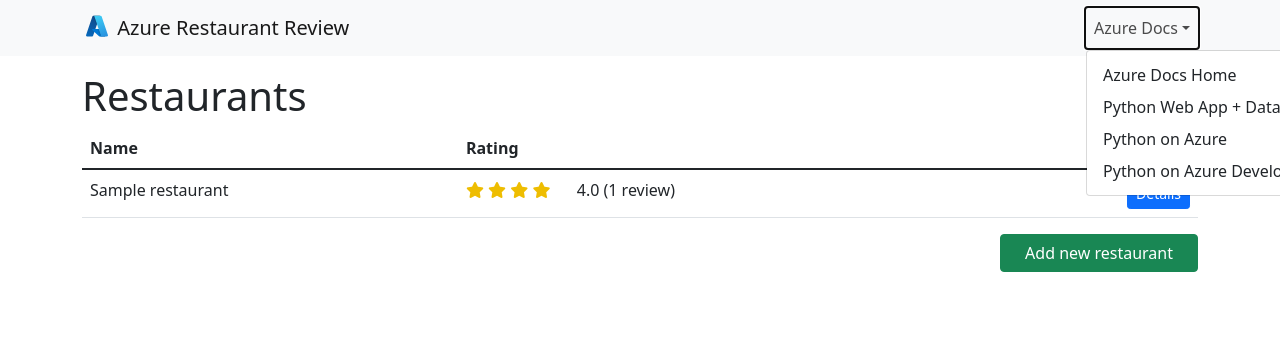
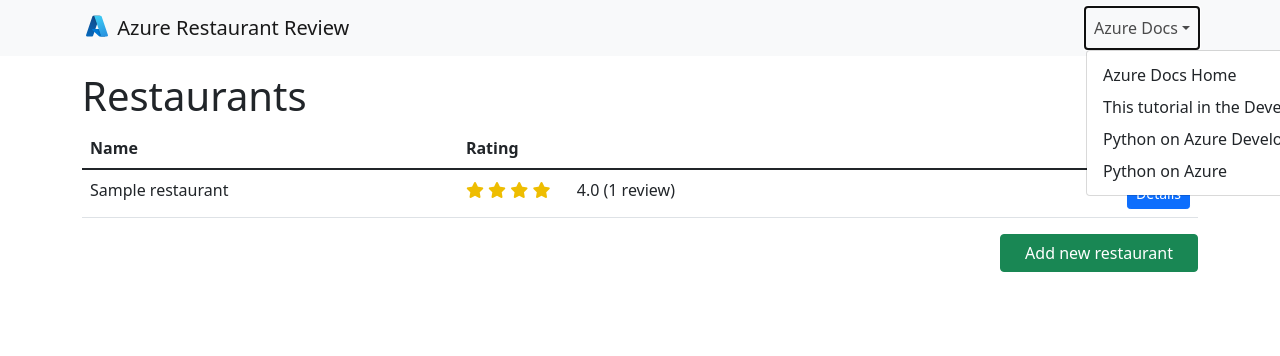
Before and after one commit to Azure-Samples/msdocs-flask-web-app-managed-identity, a Flask app: page / in a window 1280 px wide, after a click on "Azure Docs". Shown: the top 356 px of the page. Run offline with Flask 2, Linux system fonts and the light colour scheme; tables that the repository leaves empty hold one stand-in row (values such as "Sample post"); some libraries are stand-ins or nearby versions.

Commit message:
Tweak links added in last PR.

```diff
--- a/templates/base.html
+++ b/templates/base.html
@@ -25,10 +25,10 @@
                     <a class="nav-link dropdown-toggle" href="#" id="dropdown07XL" data-bs-toggle="dropdown" aria-expanded="true">Azure Docs</a>
                     <ul class="dropdown-menu" aria-labelledby="dropdown07XL" data-bs-popper="none">
                       <li><a class="dropdown-item" target="_blank" href="https://docs.microsoft.com/azure">Azure Docs Home</a></li>
-                      <li><a class="dropdown-item" target="_blank" href="#">Python Web App + Database Tutorial</a></li>
+                      <li><a class="dropdown-item" target="_blank" href="https://docs.microsoft.com/azure/developer/python/tutorial-python-managed-identity-01">This tutorial in the Developer Center</a></li>
+                      <li><a class="dropdown-item" target="_blank" href="https://docs.microsoft.com/azure/developer/python">Python on Azure Developer Center</a></li>
                       <li><a class="dropdown-item" target="_blank" href="https://azure.microsoft.com/develop/python/">Python on Azure</a></li>
-                      <li><a class="dropdown-item" target="_blank" href="https://docs.microsoft.com/azure/developer/python">Python on Azure Developer Center</a></li>
-                  </ul>
+                </ul>
                 </li>
             </ul>
           </div>
```
Also changed, not shown: README.md.
